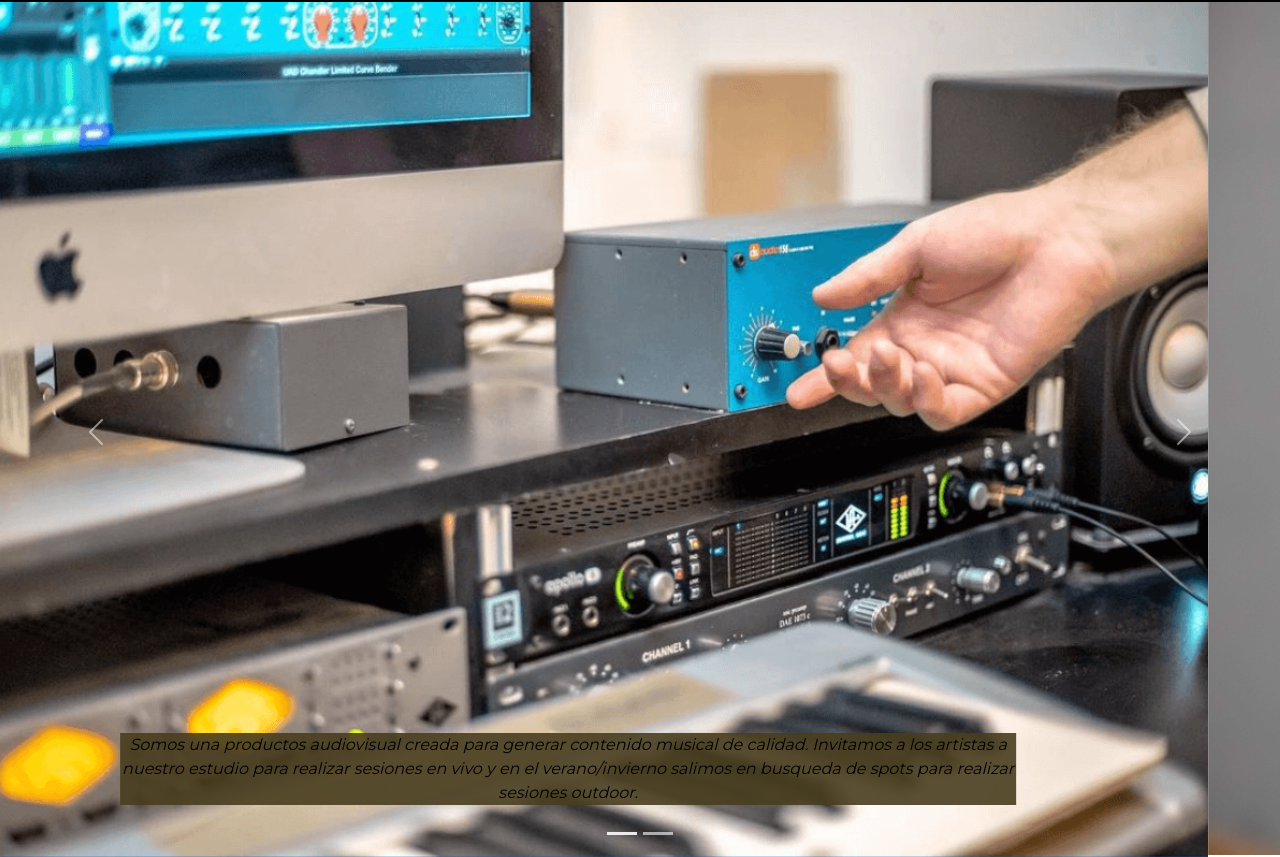
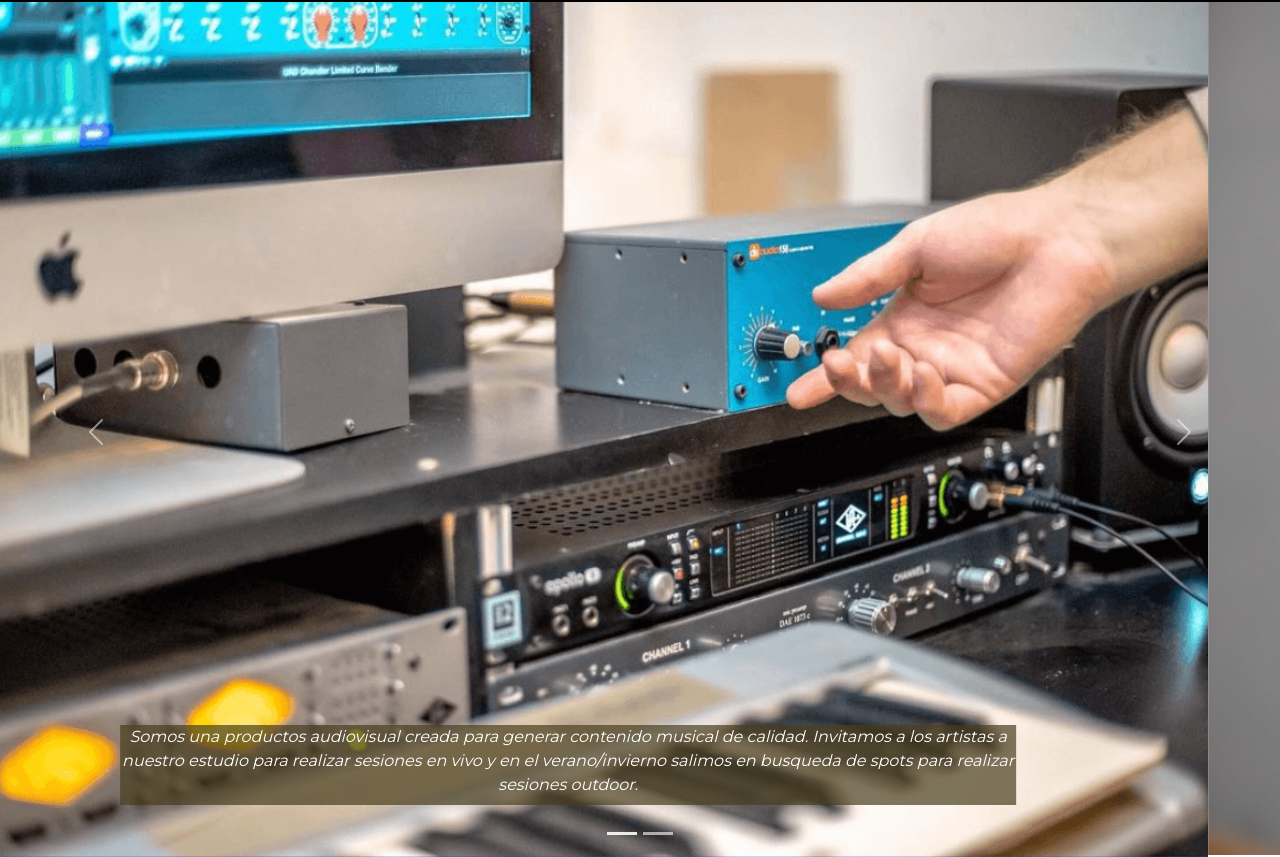
Before and after one commit to JoseRuizBory/entregafinalrumble, a website: page pages/nosotros.html in a window 1280 px wide. Shown: the part 99-956 px from the top of the page. Drawn offline with Linux system fonts and the light colour scheme.

Commit message:
modificaciones en paginas

```diff
--- a/scss/_content.scss
+++ b/scss/_content.scss
@@ -143,9 +143,13 @@ label{
 	height: 80vh;
 }
 
+
 // Nosotros
 
 .bgNos{
-	background-color: rgba(73, 62, 31, 0.9);
+	background-color: rgba(73, 62, 31, 0.7);
 	font-size: $fontMed;
+	height: 10vh;
+	color: white;
+
 }
```
Also changed, not shown: pages/contacto.html (+2 -1 lines), pages/nosotros.html (+0 -7 lines), css/style.css.
